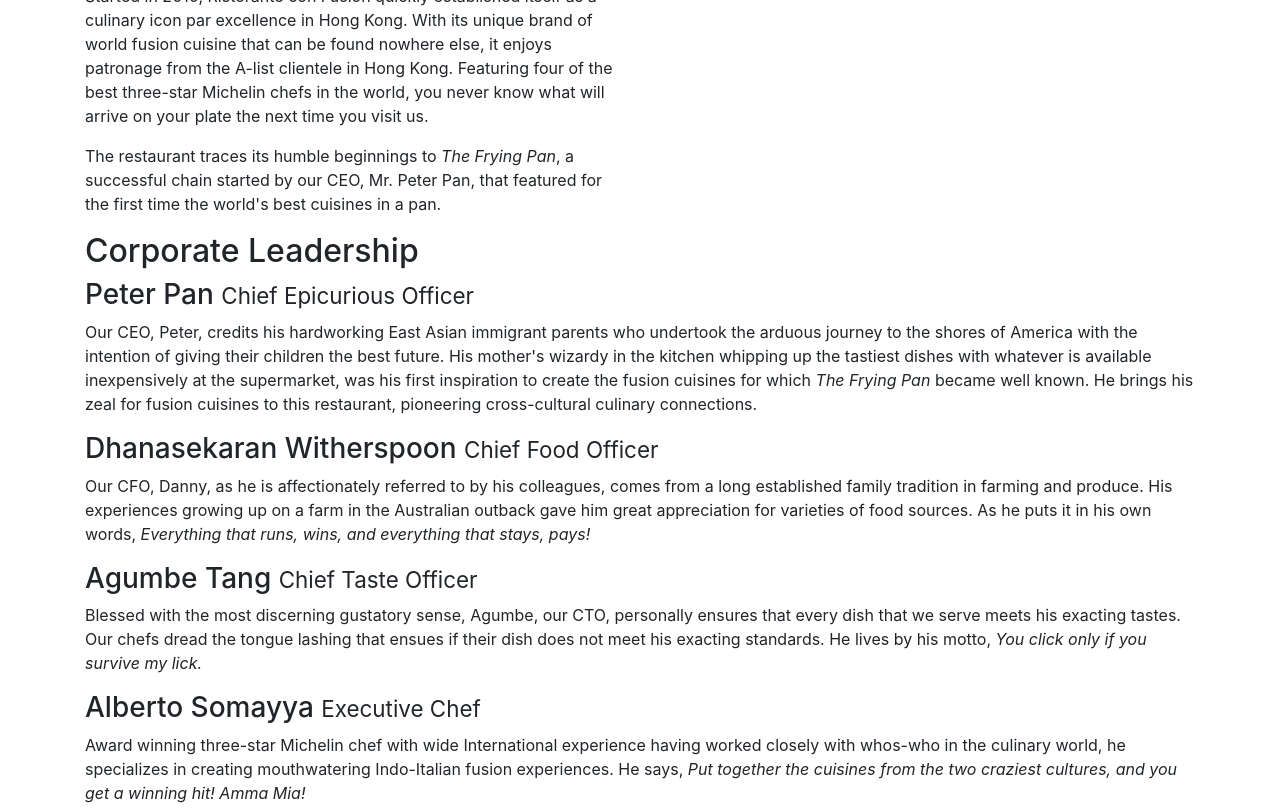
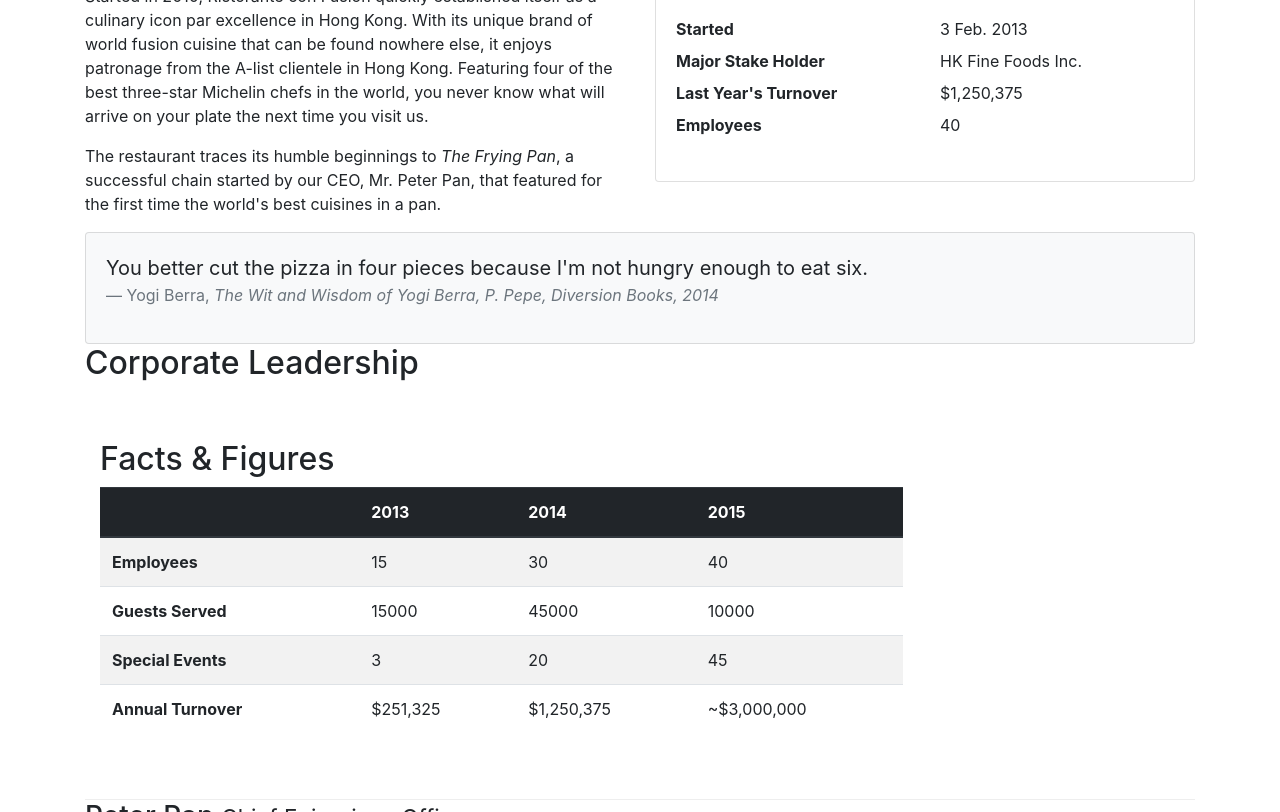
Before and after one commit to oliliyiyi/git-test-1, a website: page aboutus.html in a window 1280 px wide. Shown: the part 482-1294 px from the top of the page. Drawn offline with nearby package versions, Linux system fonts and the light colour scheme.

Commit message:
Tables and Cards

```diff
--- a/aboutus.html
+++ b/aboutus.html
@@ -78,6 +78,35 @@
                         a pan.</p>
                 </div>
                 <div class="col-12 col-sm-6">
+                    <div class="card">
+                        <h3 class="card-header bg-primary text-white">Facts At a Glance</h3>
+                        <div class="card-body">
+                            <dl class="row">
+                                <dt class="col-6">Started</dt>
+                                <dd class="col-6">3 Feb. 2013</dd>
+                                <dt class="col-6">Major Stake Holder</dt>
+                                <dd class="col-6">HK Fine Foods Inc.</dd>
+                                <dt class="col-6">Last Year's Turnover</dt>
+                                <dd class="col-6">$1,250,375</dd>
+                                <dt class="col-6">Employees</dt>
+                                <dd class="col-6">40</dd>
+                            </dl>
+                        </div>
+                    </div>
+                </div>
+                <div class="col-12">
+                    <div class="card card-body bg-light">
+                        <blockquote class="blockquote">
+                            <p class="mb-0">
+                                You better cut the pizza in four pieces because I'm not hungry enough to eat six.
+                            </p>
+                            <footer class="blockquote-footer">Yogi Berra,
+                                <cite title="Source Title">The Wit and Wisdom of Yogi Berra,
+                                    P. Pepe, Diversion Books, 2014
+                                </cite>
+                            </footer>
+                        </blockquote>
+                    </div>
                 </div>
             </div>
 
@@ -85,6 +114,52 @@
             <div class="row">
                 <div class="col-12">
                     <h2>Corporate Leadership</h2>
+                    <div class="row row-content">
+                        <div class="col-12 col-sm-9">
+                            <h2>Facts &amp; Figures</h2>
+                            <div class="table-responsive">
+                                <table class="table table-striped">
+                                    <thead class="thead-dark">
+                                        <tr>
+                                            <th>&nbsp;</th>
+                                            <th>2013</th>
+                                            <th>2014</th>
+                                            <th>2015</th>
+                                        </tr>
+                                    </thead>
+                                    <tbody>
+                                        <tr>
+                                            <th>Employees</th>
+                                            <td>15</td>
+                                            <td>30</td>
+                                            <td>40</td>
+                                        </tr>
+                                        <tr>
+                                            <th>Guests Served</th>
+                                            <td>15000</td>
+                                            <td>45000</td>
+                                            <td>10000</td>
+                                        </tr>
+                                        <tr>
+                                            <th>Special Events</th>
+                                            <td>3</td>
+                                            <td>20</td>
+                                            <td>45</td>
+                                        </tr>
+                                        <tr>
+                                            <th>Annual Turnover</th>
+                                            <td>$251,325</td>
+                                            <td>$1,250,375</td>
+                                            <td>~$3,000,000</td>
+                                        </tr>
+                                    </tbody>
+                                </table>
+                            </div>
+                        </div>
+                        <div class="col-12 col-sm-3">
+
+                        </div>
+                    </div>
                     <h3>Peter Pan <small>Chief Epicurious Officer</small></h3>
                     <p class="d-none d-sm-block">Our CEO, Peter, credits his hardworking East Asian immigrant parents
                         who undertook the arduous journey to the shores of America with the intention of giving their
```
